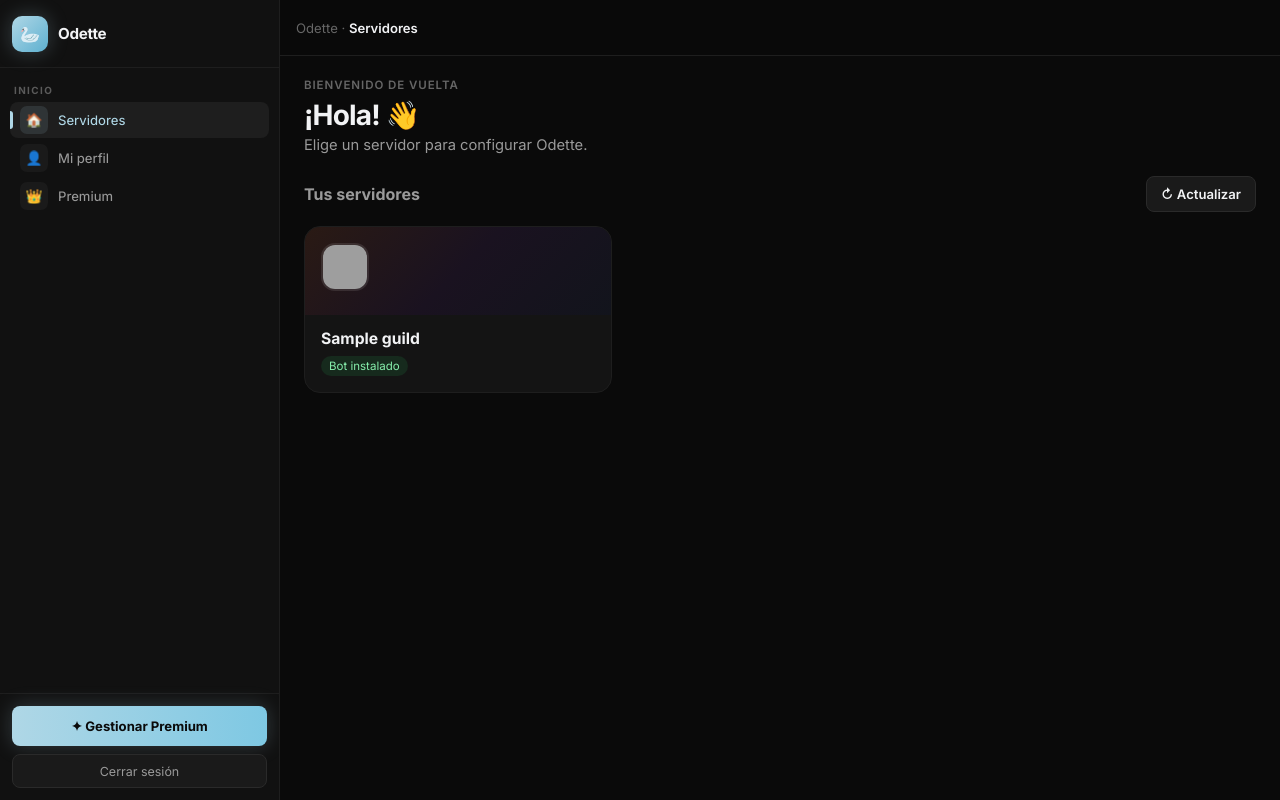
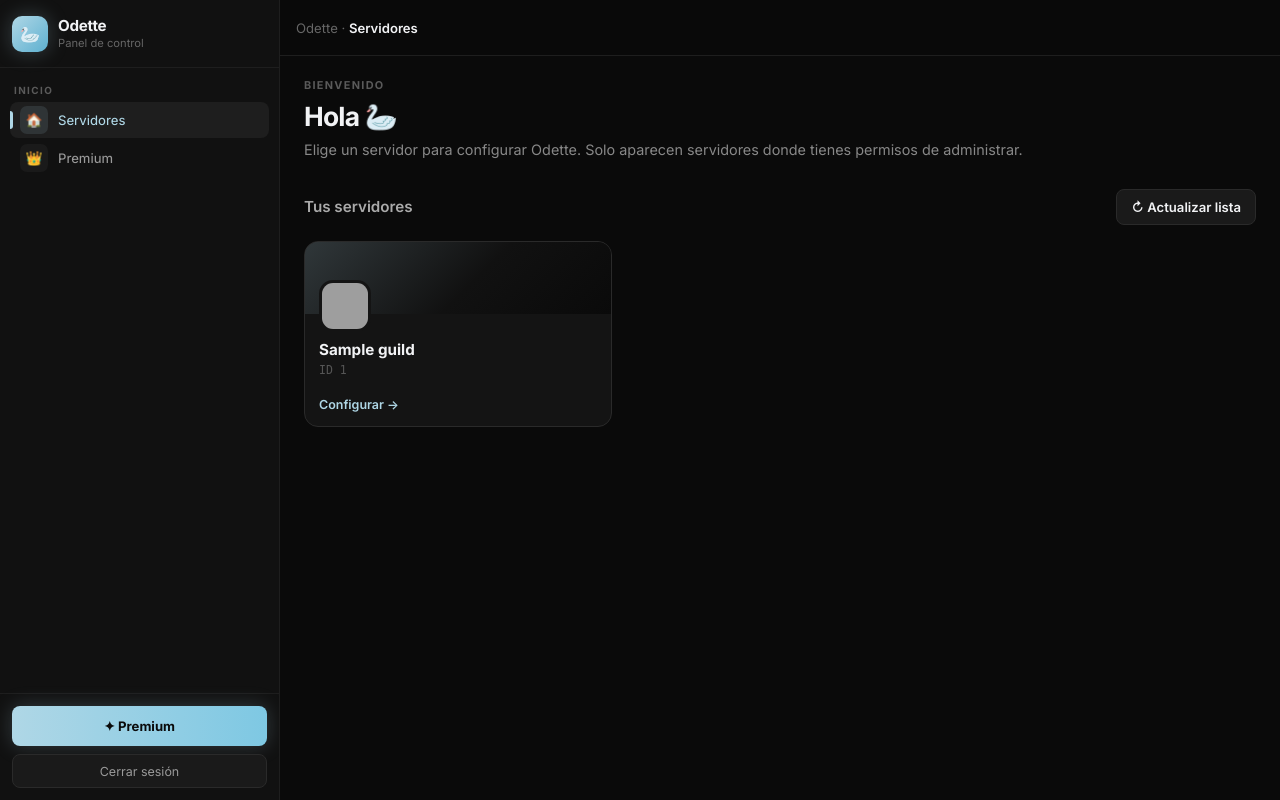
Before and after one commit to wesleyandres50-svg/dette-panel, a FastAPI app: template templates/dashboard.html in a window 1280 px wide. Run offline with FastAPI, Linux system fonts and the light colour scheme; the template is opened without the code that fills it: most values are stand-ins (such as "Sample title", 1, 10 or a date in 2020); grey boxes are pictures that could not be loaded.

Commit message:
Update dashboard.html

```diff
--- a/templates/dashboard.html
+++ b/templates/dashboard.html
@@ -5,16 +5,18 @@
   <aside class="sidebar">
     <div class="sidebar-brand">
       <div class="logo">🦢</div>
-      <div class="name">Odette</div>
+      <div>
+        <div class="name">Odette</div>
+        <div class="sub">Panel de control</div>
+      </div>
     </div>
     <div class="side-section">Inicio</div>
     <nav class="side-nav">
       <a class="active" href="/dashboard"><span class="ico">🏠</span> Servidores</a>
-      <a href="/dashboard" title="Tu cuenta de Discord"><span class="ico">👤</span> Mi perfil</a>
       <a href="/owner"><span class="ico">👑</span> Premium</a>
     </nav>
     <div class="side-footer">
-      <a class="premium" href="/owner">✦ Gestionar Premium</a>
+      <a class="premium" href="/owner">✦ Premium</a>
       <a href="/logout">Cerrar sesión</a>
     </div>
   </aside>
@@ -28,59 +30,101 @@
         {% if user.avatar %}
         <img src="https://cdn.discordapp.com/avatars/{{ user.id }}/{{ user.avatar }}.png?size=64" alt="" />
         {% endif %}
-        {{ user.username }}
+        <span class="hidden-xs">{{ user.username }}</span>
       </div>
       {% endif %}
     </div>
     <div class="content">
-      <div style="margin-bottom:22px">
-        <div style="font-size:0.72rem;letter-spacing:0.08em;color:var(--muted-2);font-weight:600">BIENVENIDO DE VUELTA</div>
-        <h1 style="margin:6px 0 4px;font-size:1.75rem;letter-spacing:-0.03em">
-          ¡Hola{% if user %}, {{ user.username }}{% endif %}! 👋
+      <div style="margin-bottom:28px">
+        <div style="font-size:0.68rem;letter-spacing:0.12em;color:#5a5a5a;font-weight:700;text-transform:uppercase">Bienvenido</div>
+        <h1 style="margin:8px 0 6px;font-size:1.65rem;letter-spacing:-0.03em;font-weight:700">
+          Hola{% if user %}, {{ user.username }}{% endif %} 🦢
         </h1>
-        <p style="margin:0;color:var(--muted);font-size:0.92rem">
-          Elige un servidor para configurar Odette.
+        <p style="margin:0;color:#888;font-size:0.9rem;line-height:1.5">
+          Elige un servidor para configurar Odette. Solo aparecen servidores donde tienes permisos de administrar.
         </p>
       </div>
 
-      <div class="row-between" style="margin-bottom:14px">
-        <h2 style="margin:0;font-size:1rem;color:var(--muted)">Tus servidores</h2>
-        <a class="btn" href="/dashboard">↻ Actualizar</a>
+      <div class="row-between" style="margin-bottom:16px">
+        <h2 style="margin:0;font-size:0.95rem;font-weight:600;color:#aaa">Tus servidores</h2>
+        <a class="btn" href="/dashboard">↻ Actualizar lista</a>
       </div>
 
-      <div style="display:grid;grid-template-columns:repeat(auto-fill,minmax(240px,1fr));gap:14px">
-        {% for g in guilds or [] %}
-        <a href="/guild/{{ g.id }}" style="display:block;border-radius:16px;overflow:hidden;border:1px solid var(--border);background:var(--bg-card);transition:0.15s;text-decoration:none;color:inherit">
-          <div style="height:88px;background:linear-gradient(135deg,#2a1a14,#1a1220 50%,#12141c)">
+      {% if not guilds %}
+      <div class="card" style="text-align:center;padding:40px 20px">
+        <div style="font-size:2rem;margin-bottom:10px">📭</div>
+        <p style="color:#888;margin:0 0 16px">No hay servidores con permisos de administrador.</p>
+        <a class="btn btn-primary" href="/login">Volver a iniciar sesión</a>
+      </div>
+      {% else %}
+      <div style="display:grid;grid-template-columns:repeat(auto-fill,minmax(260px,1fr));gap:14px">
+        {% for g in guilds %}
+        <a href="/guild/{{ g.id }}" class="guild-card">
+          <div class="guild-card-banner">
             {% if g.icon %}
-            <div style="padding:16px">
-              <img src="https://cdn.discordapp.com/icons/{{ g.id }}/{{ g.icon }}.png?size=64" style="width:48px;height:48px;border-radius:14px;border:2px solid rgba(255,255,255,0.1)" />
-            </div>
+            <img class="guild-card-icon" src="https://cdn.discordapp.com/icons/{{ g.id }}/{{ g.icon }}.png?size=128" alt="" />
             {% else %}
-            <div style="padding:16px">
-              <div style="width:48px;height:48px;border-radius:14px;background:var(--accent-soft);display:grid;place-items:center;font-weight:800;color:var(--accent-2)">
-                {{ (g.name or '?')[0] }}
-              </div>
-            </div>
+            <div class="guild-card-icon fallback">{{ (g.name or 'S')[0] }}</div>
             {% endif %}
           </div>
-          <div style="padding:14px 16px 16px">
-            <div style="font-weight:700;font-size:0.98rem">{{ g.name }}</div>
-            <div style="margin-top:8px;display:flex;gap:8px;flex-wrap:wrap;font-size:0.72rem">
-              <span style="padding:3px 8px;border-radius:999px;background:rgba(34,197,94,0.12);color:#86efac">Bot instalado</span>
-              {% if g.owner %}<span style="padding:3px 8px;border-radius:999px;background:var(--accent-soft);color:#ffd0c0">Owner</span>{% endif %}
-            </div>
+          <div class="guild-card-body">
+            <div class="guild-card-name">{{ g.name }}</div>
+            <div class="guild-card-id">ID {{ g.id }}</div>
           </div>
+          <div class="guild-card-go">Configurar →</div>
         </a>
-        {% else %}
-        <div class="card" style="grid-column:1/-1;text-align:center;padding:40px">
-          <p style="color:var(--muted)">No hay servidores gestionables.</p>
-          <p class="hint">Invita el bot y asegúrate de tener permiso de Administrar servidor.</p>
-          {% if invite_url %}<p style="margin-top:14px"><a class="btn btn-primary" href="{{ invite_url }}" target="_blank">+ Invitar Odette</a></p>{% endif %}
-        </div>
         {% endfor %}
       </div>
+      {% endif %}
     </div>
   </div>
 </div>
+<style>
+  .guild-card {
+    display: flex; flex-direction: column;
+    border-radius: 14px;
+    overflow: hidden;
+    border: 1px solid #2a2a2a;
+    background: #141414;
+    text-decoration: none;
+    color: inherit;
+    transition: border-color 0.15s, transform 0.15s, box-shadow 0.15s;
+  }
+  .guild-card:hover {
+    border-color: rgba(175,215,230,0.35);
+    transform: translateY(-2px);
+    box-shadow: 0 8px 28px rgba(0,0,0,0.35);
+    color: inherit;
+  }
+  .guild-card-banner {
+    height: 72px;
+    background: linear-gradient(135deg, rgba(175,215,230,0.18), #111 55%, #0a0a0a);
+    display: flex; align-items: flex-end;
+    padding: 0 14px 0;
+    position: relative;
+  }
+  .guild-card-icon {
+    width: 52px; height: 52px; border-radius: 14px;
+    border: 3px solid #141414;
+    margin-bottom: -18px;
+    object-fit: cover;
+    background: #1a1a1a;
+  }
+  .guild-card-icon.fallback {
+    display: grid; place-items: center;
+    font-weight: 800; font-size: 1.1rem;
+    color: #AFD7E6;
+    background: linear-gradient(135deg, #1a2a32, #111);
+  }
+  .guild-card-body { padding: 26px 14px 10px; }
+  .guild-card-name { font-weight: 650; font-size: 0.95rem; white-space: nowrap; overflow: hidden; text-overflow: ellipsis; }
+  .guild-card-id { font-size: 0.72rem; color: #555; margin-top: 4px; font-family: ui-monospace, monospace; }
+  .guild-card-go {
+    padding: 10px 14px 14px;
+    font-size: 0.78rem; color: #AFD7E6; font-weight: 600;
+  }
+  @media (max-width: 600px) {
+    .user-chip span { display: none; }
+  }
+</style>
 {% endblock %}
```
